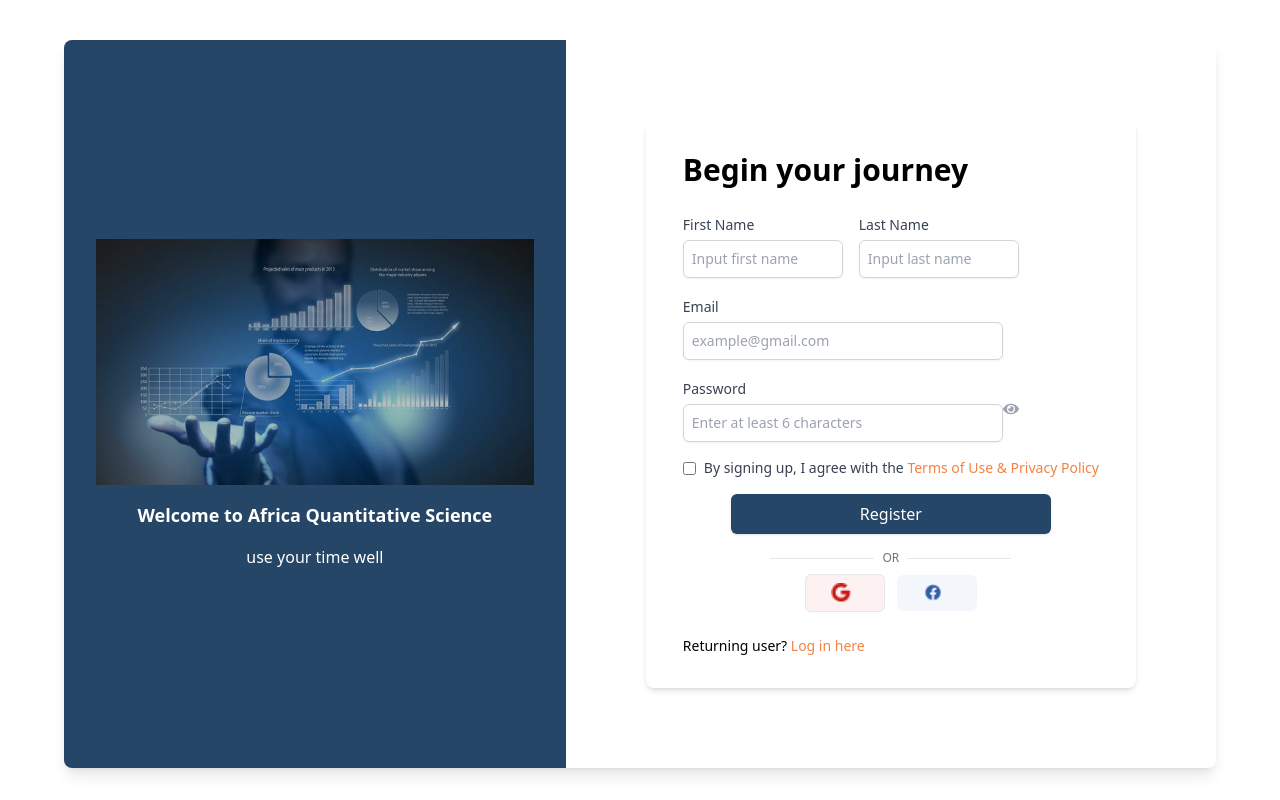
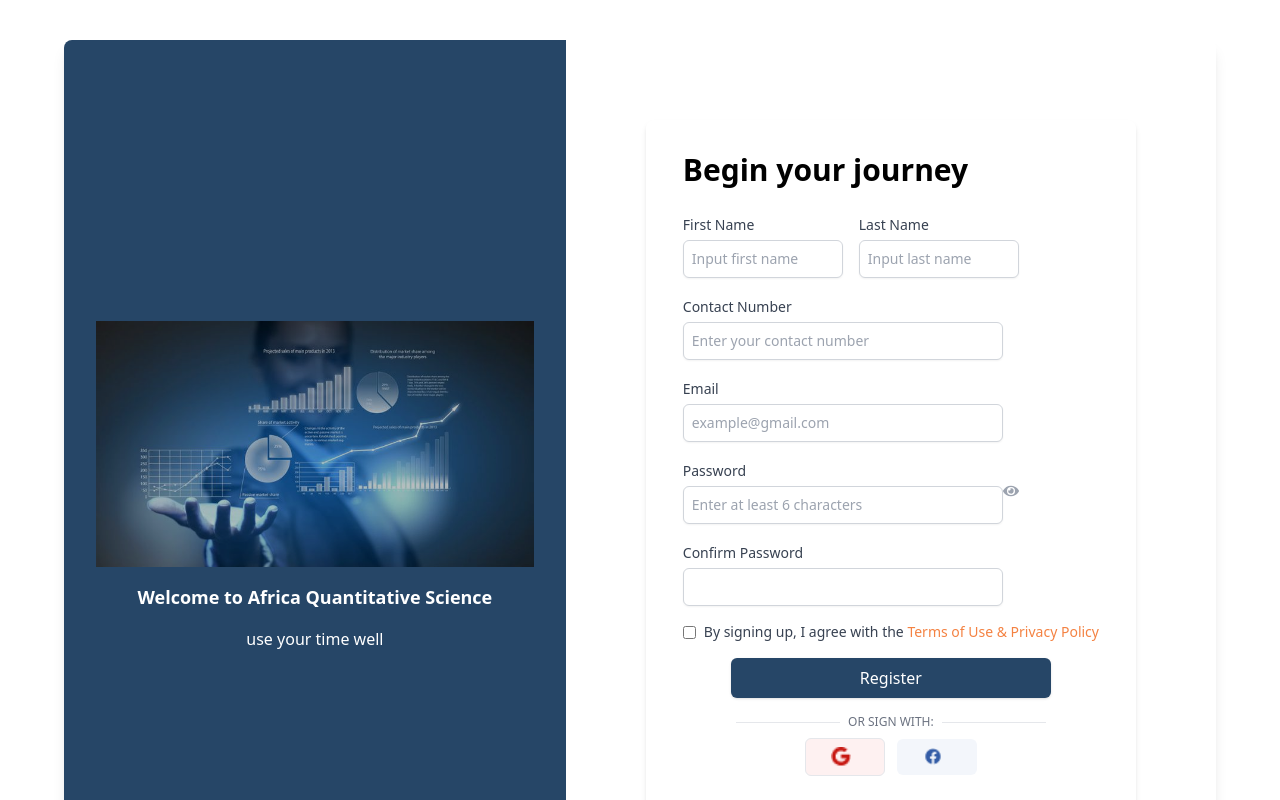
Before and after one commit to sylvieshimwauwase/AQS_Project_Management_System, a React (Vite) app: page /signup in a window 1280 px wide. Shown: the top 800 px of the page. Built offline with nearby package versions, Linux system fonts and the light colour scheme; no server answers.

Commit message:
new ones

```diff
--- a/src/pages/Signup.jsx
+++ b/src/pages/Signup.jsx
@@ -7,21 +7,31 @@
 import { FaEye } from "react-icons/fa";
 
 import { useDispatch, useSelector } from "react-redux";
-import { signupUser, resetSignupState } from "../features/Auth/SignupSlice";
+import {
+  selectSignup,
+  signup,
+  selectLoginLoading,
+  selectLoginError,
+} from "../features/Auth/AuthSlice"; // Added loading and error selectors
 
 function Signup() {
   const dispatch = useDispatch();
-   const { loading, error } = useSelector((state) => state.signup);
+  const loading = useSelector(selectLoginLoading); // Select loading state
+  const error = useSelector(selectLoginError); // Select error state
+
   const [email, setEmail] = useState("");
-   const [firstname, setFirstname] = useState("");
+  const [hod_name, sethod_name] = useState("");
   const [lastname, setLastname] = useState("");
   const [password, setPassword] = useState("");
+  const [password_confirmation, setpassword_confirmation] = useState("");
+  const [contact_number, setcontact_number] = useState("");
   const [showPassword, setShowPassword] = useState(false);
   const [validationErrors, setValidationErrors] = useState({});
 
   const handleValidation = () => {
     let errors = {};
     const emailRegex = /^[^\s@]+@[^\s@]+\.[^\s@]+$/;
+    const phoneRegex = /^[0-9]{10,15}$/;
 
     if (!email) {
       errors["email"] = "Email cannot be empty";
@@ -34,11 +44,23 @@
     } else if (password.length < 6) {
       errors.password = "Password must be at least 6 characters";
     }
-      if (!firstname) {
-         errors.firstname = "First name cannot be empty";
+
+    if (!password_confirmation) {
+      errors.password_confirmation = "Please confirm your password";
+    } else if (password !== password_confirmation) {
+      errors.password_confirmation = "Passwords do not match";
+    }
+
+    if (!hod_name) {
+      errors.hod_name = "First name cannot be empty";
     }
     if (!lastname) {
       errors.lastname = "Last name cannot be empty";
+    }
+    if (!contact_number) {
+      errors.contact_number = "Contact number cannot be empty";
+    } else if (!phoneRegex.test(contact_number)) {
+      errors.contact_number = "Contact number is not valid";
     }
 
     setValidationErrors(errors);
@@ -49,12 +71,13 @@
     e.preventDefault();
     if (handleValidation()) {
       const userData = {
+        hod_name,
         email,
-            firstname,
-            lastname,
+        contact_number,
         password,
+        password_confirmation,
       };
-         await dispatch(signupUser(userData));
+      await dispatch(signup(userData));
     }
   };
 
@@ -80,21 +103,32 @@
               <div className="relative space-y-4">
                 <div className="flex gap-4">
                   <div>
-                              <label htmlFor="fname" className="text-sm font-medium text-gray-700">
+                    <label
+                      htmlFor="fname"
+                      className="text-sm font-medium text-gray-700"
+                    >
                       First Name
                     </label>
                     <input
                       type="text"
                       id="fname"
                       name="fname"
-                                 value={firstname}
-                                 onChange={(e) => setFirstname(e.target.value)}
+                      value={hod_name}
+                      onChange={(e) => sethod_name(e.target.value)}
                       placeholder="Input first name"
                       className="mt-1 block w-40 px-2 py-2 border border-gray-300 rounded-md shadow-sm focus:outline-none focus:ring-indigo-500 focus:border-indigo-500 sm:text-sm"
                     />
+                    {validationErrors.hod_name && (
+                      <p className="text-red-500 text-xs">
+                        {validationErrors.hod_name}
+                      </p>
+                    )}
                   </div>
                   <div>
-                              <label htmlFor="lname" className="text-sm font-medium text-gray-700">
+                    <label
+                      htmlFor="lname"
+                      className="text-sm font-medium text-gray-700"
+                    >
                       Last Name
                     </label>
                     <input
@@ -106,10 +140,50 @@
                       placeholder="Input last name"
                       className="mt-1 block w-40 px-2 py-2 border border-gray-300 rounded-md shadow-sm focus:outline-none focus:ring-indigo-500 focus:border-indigo-500 sm:text-sm"
                     />
+                    {validationErrors.lastname && (
+                      <p className="text-red-500 text-xs">
+                        {validationErrors.lastname}
+                      </p>
+                    )}
                   </div>
                 </div>
+
+                {/* Contact Number */}
                 <div>
-                        <label htmlFor="email" className="text-sm font-medium text-gray-700">Email</label>
+                  <label
+                    htmlFor="contactNumber"
+                    className="text-sm font-medium text-gray-700"
+                  >
+                    Contact Number
+                  </label>
+                  <input
+                    type="text"
+                    id="contactNumber"
+                    name="contactNumber"
+                    value={contact_number}
+                    onChange={(e) => setcontact_number(e.target.value)}
+                    placeholder="Enter your contact number"
+                    className={`mt-1 block w-80 px-2 py-2 border ${
+                      validationErrors.contact_number
+                        ? "border-red-500"
+                        : "border-gray-300"
+                    } rounded-md shadow-sm focus:outline-none focus:ring-indigo-500 focus:border-indigo-500 sm:text-sm`}
+                  />
+                  {validationErrors.contact_number && (
+                    <p className="text-red-500 text-xs">
+                      {validationErrors.contact_number}
+                    </p>
+                  )}
+                </div>
+
+                {/* Email */}
+                <div>
+                  <label
+                    htmlFor="email"
+                    className="text-sm font-medium text-gray-700"
+                  >
+                    Email
+                  </label>
                   <input
                     type="email"
                     id="email"
@@ -118,13 +192,25 @@
                     placeholder="example@gmail.com"
                     onChange={(e) => setEmail(e.target.value)}
                     required
-                              className={`mt-1 block w-80 px-2 py-2 border ${validationErrors.email ? 'border-red-500' : 'border-gray-300'} rounded-md shadow-sm focus:outline-none focus:ring-indigo-500 focus:border-indigo-500 sm:text-sm`}
+                    className={`mt-1 block w-80 px-2 py-2 border ${
+                      validationErrors.email
+                        ? "border-red-500"
+                        : "border-gray-300"
+                    } rounded-md shadow-sm focus:outline-none focus:ring-indigo-500 focus:border-indigo-500 sm:text-sm`}
                   />
-                           {validationErrors.email && <p className="text-red-500 text-xs">{validationErrors.email}</p>}
+                  {validationErrors.email && (
+                    <p className="text-red-500 text-xs">
+                      {validationErrors.email}
+                    </p>
+                  )}
                 </div>
 
+                {/* Password */}
                 <div className="relative">
-                           <label htmlFor="password" className="text-sm font-medium text-gray-700">
+                  <label
+                    htmlFor="password"
+                    className="text-sm font-medium text-gray-700"
+                  >
                     Password
                   </label>
                   <input
@@ -137,12 +223,43 @@
                     required
                     className="mt-1 block w-80 px-2 py-2 border border-gray-300 rounded-md shadow-sm focus:outline-none focus:ring-indigo-500 focus:border-indigo-500 sm:text-sm pr-10"
                   />
-                      {validationErrors.password && <p className="text-red-500 text-xs">{validationErrors.password}</p>}
+                  {validationErrors.password && (
+                    <p className="text-red-500 text-xs">
+                      {validationErrors.password}
+                    </p>
+                  )}
                   <FaEye
                     className="absolute right-20 top-1/2 transform -translate-y-1/2 text-gray-400 cursor-pointer"
                     onClick={() => setShowPassword(!showPassword)}
                   />
                 </div>
+
+                {/* Confirm Password */}
+                <div className="relative">
+                  <label
+                    htmlFor="password_confirmation"
+                    className="text-sm font-medium text-gray-700"
+                  >
+                    Confirm Password
+                  </label>
+                  <input
+                    type={showPassword ? "text" : "password"}
+                    id="password_confirmation"
+                    name="password_confirmation"
+                    value={password_confirmation}
+                    onChange={(e) => setpassword_confirmation(e.target.value)}
+                    required
+                    className="mt-1 block w-80 px-2 py-2 border border-gray-300 rounded-md shadow-sm focus:outline-none focus:ring-indigo-500 focus:border-indigo-500 sm:text-sm"
+                  />
+                  {validationErrors.password_confirmation && (
+                    <p className="text-red-500 text-xs">
+                      {validationErrors.password_confirmation}
+                    </p>
+                  )}
+                </div>
+
+                {error && <p className="text-red-500 text-xs">{error}</p>}
+
                 <div className="flex items-center justify-between mb-4">
                   <input
                     type="checkbox"
@@ -156,14 +273,22 @@
                     </Link>
                   </label>
                 </div>
-                        <Button text={loading ? "Registering..." : "Register"} disabled={loading} />
-                        {error && <p className="text-red-500 text-xs">{error}</p>}
+
+                <div className="flex flex-col items-center gap-5">
+                  <Button
+                    text={loading ? "Registering..." : "Register"}
+                    className={`w-full py-2 px-4 border border-transparent text-sm font-medium rounded-md text-white bg-[#3F89FF] hover:bg-indigo-700 focus:outline-none focus:ring-2 focus:ring-offset-2 focus:ring-indigo-500 ${
+                      loading ? "opacity-50 cursor-not-allowed" : ""
+                    }`}
+                    disabled={loading}
+                  />
+                </div>
               </div>
             </form>
             <div className="flex items-center justify-center mt-4">
               <span className="border-b w-1/5 lg:w-1/4"></span>
               <span className="text-xs text-center text-gray-500 uppercase mx-2">
-                        or
+                or sign with:
               </span>
               <span className="border-b w-1/5 lg:w-1/4"></span>
             </div>
```
Also changed, not shown: src/features/Auth/AuthSlice.jsx (+41 -16 lines). Lines whose indentation alone changed are shown as unchanged.
